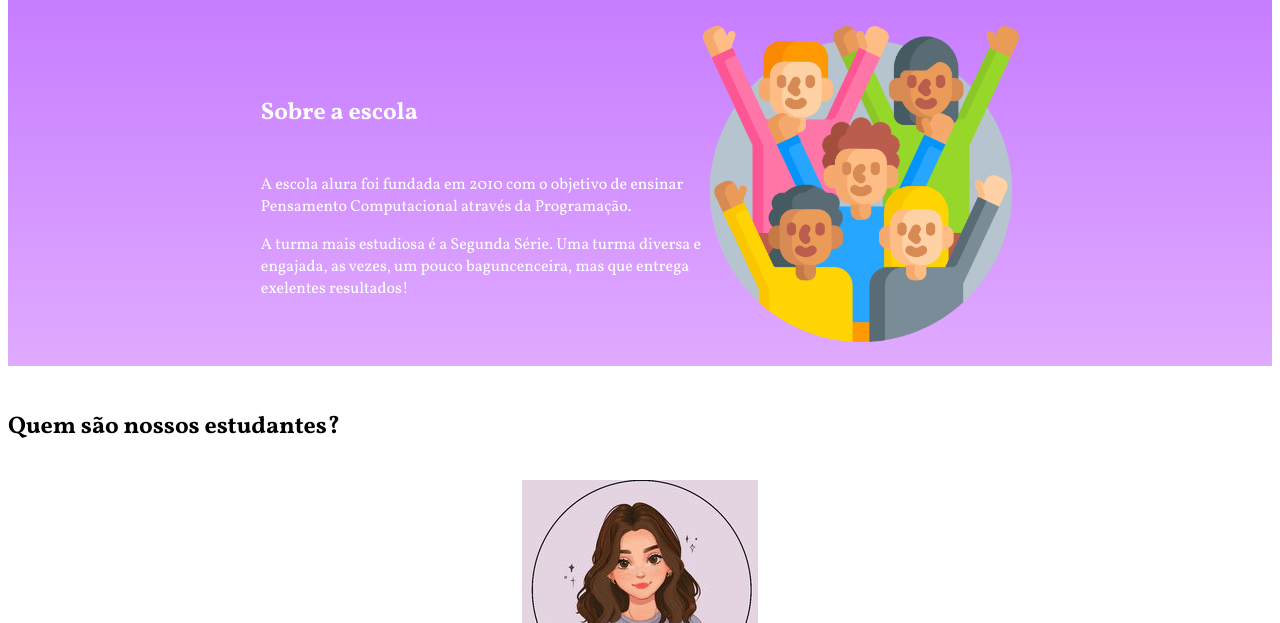
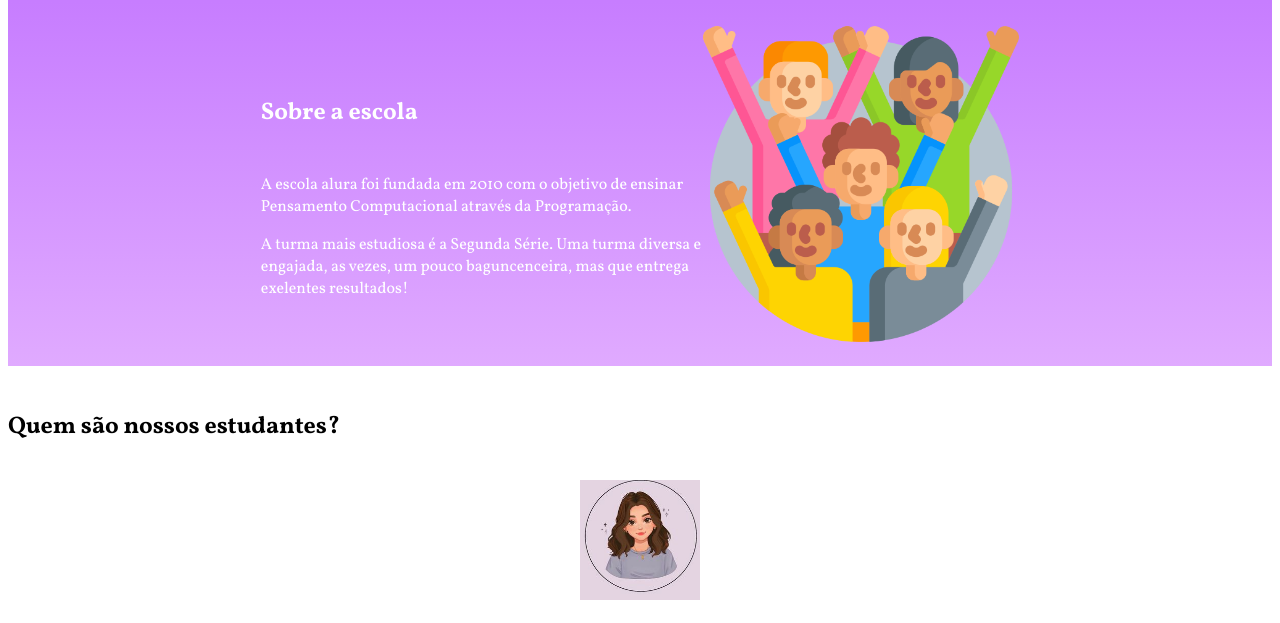
Before and after one commit to gabrielamari4/siteescolagabriela9, a plain HTML site: page index.html in a window 1280 px wide. Shown: the part 146-769 px from the top of the page. Drawn offline with Linux system fonts and the light colour scheme.

Commit message:
Atualizar o index.html

```diff
--- a/index.html
+++ b/index.html
@@ -30,7 +30,7 @@
 <section id="estudante">
         <h2 class=”estudante-titulo”>Quem são nossos estudantes?</h2>
         <div class="estudante-div">
-        <img class="03acc030c6700dfd274d1ef20e70609b.jpg" src="03acc030c6700dfd274d1ef20e70609b.jpg" alt="foto aluno">
+        <img class="estudante-imagem" src="03acc030c6700dfd274d1ef20e70609b.jpg" alt="foto aluno">
         <h3 class="estudante-nome">Estudante</h3>
         <img class="estudante-icone" src="2111463.png" alt="icone instagram">
         <img class="estudante-icone" src="2504911.png" alt="icone github">
```
